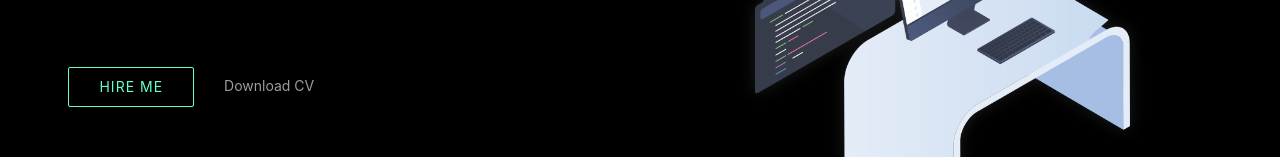
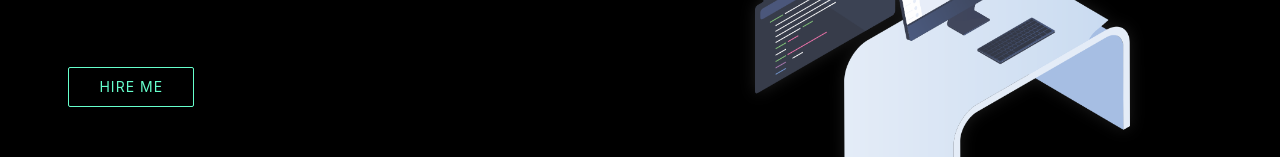
Before and after one commit to Pratyush8470/my-portfolio, a plain HTML site: page index.html in a window 1280 px wide. Shown: the part 387-544 px from the top of the page. Drawn offline with nearby package versions, Linux system fonts and the light colour scheme.

Commit message:
my portfolio

```diff
--- a/index.html
+++ b/index.html
@@ -122,7 +122,7 @@
 							<a href="mailto:pratyushbhatiya106@gmail.com" class="btn hire-btn">
 								Hire Me
 							</a>
-							<a href="https://drive.google.com/file/d/1y6FEoUqONfSixZZ5mIA_UZMhwPKghadq/view?usp=sharing" download="PratyushBhatiyaCV.pdf" class="btn download-link">Download CV</a>
+							<!-- <a href="https://drive.google.com/file/d/1y6FEoUqONfSixZZ5mIA_UZMhwPKghadq/view?usp=sharing" download="PratyushBhatiyaCV.pdf" class="btn download-link">Download CV</a> -->
 						</div>
 					</div>
 				</article>
```
